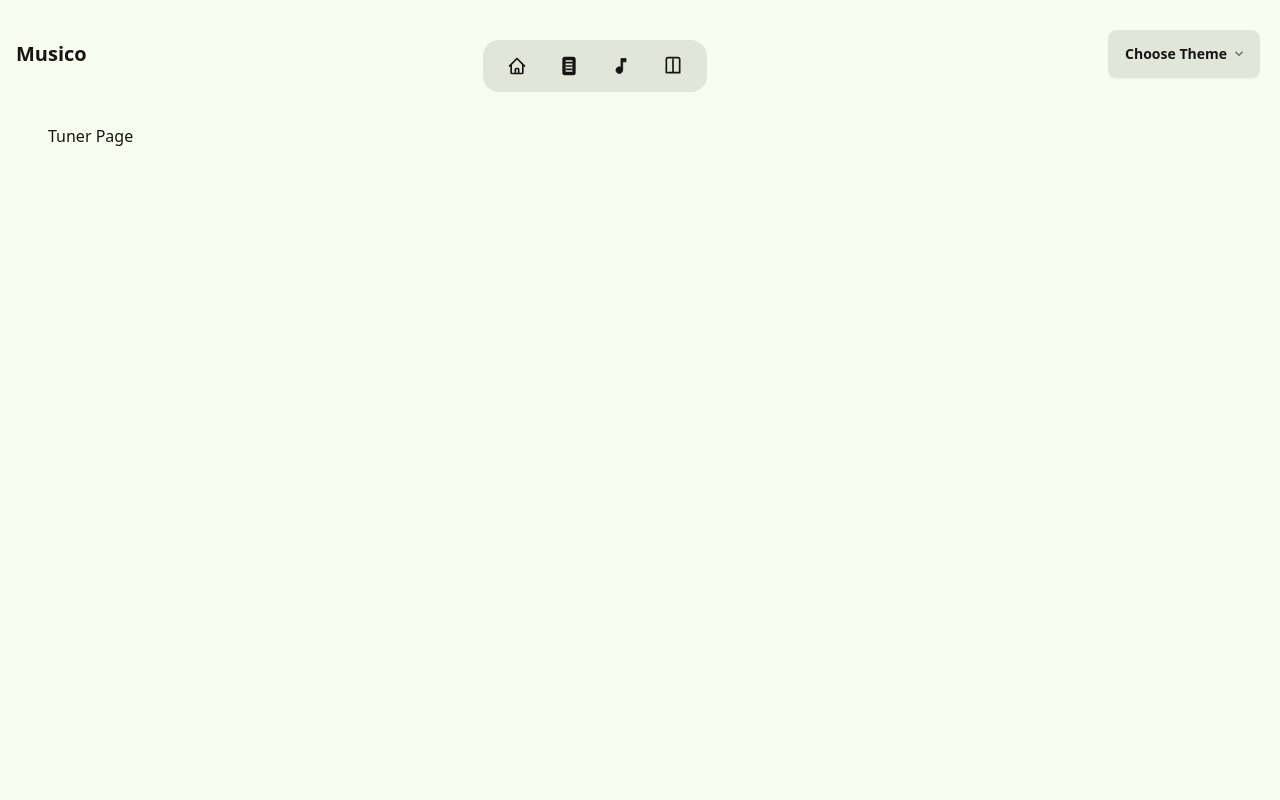
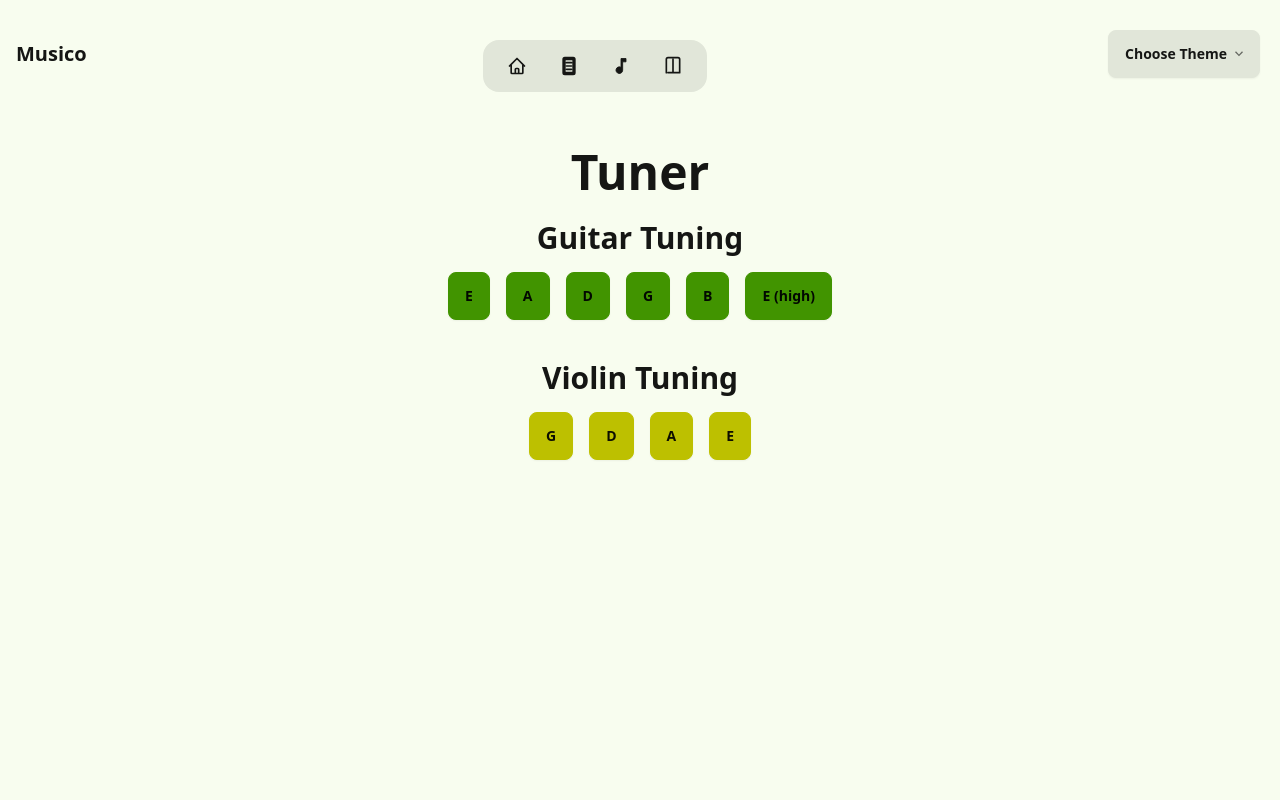
Before and after one commit to Newiq/Musico, a Next.js app in the folder client/musico/: page /tools/tuner in a window 1280 px wide. Shown: the top 800 px of the page. Built offline with nearby package versions, Linux system fonts and the light colour scheme.

Commit message:
add tuner, add tools nav in singel sheet

```diff
--- a/client/musico/app/singlesheet/page.tsx
+++ b/client/musico/app/singlesheet/page.tsx
@@ -4,6 +4,7 @@ import { fetchSheetById } from '../utils/api';
 import { Sheet } from '../interfaces/sheets';
 import PdfComp from '../PdfComp';
 import { pdfjs } from 'react-pdf';
+import ToolsNav from '@/components/ToolsNav';
 
 pdfjs.GlobalWorkerOptions.workerSrc = `//cdnjs.cloudflare.com/ajax/libs/pdf.js/${pdfjs.version}/pdf.worker.min.js`;
 
@@ -42,7 +43,11 @@ const pdfFilePath = `${process.env.NEXT_PUBLIC_API_URL}/files/${sheet.pdf}`;
 return (
 <div>
     <h1>{sheet.title}</h1>
-    <PdfComp pdfFile={pdfFilePath} />
+    <div className='flex'>
+        <ToolsNav />
+        <PdfComp pdfFile={pdfFilePath} />
+    </div>
+
 </div>
 );
 };
--- a/client/musico/app/tools/tuner/page.tsx
+++ b/client/musico/app/tools/tuner/page.tsx
@@ -1,9 +1,117 @@
-export default function MetronomePage() {
-return (
+'use client';
+import React from 'react';
+
+const guitarNotes = [
+  { note: 'E', frequency: 82.41 },
+  { note: 'A', frequency: 110 },
+  { note: 'D', frequency: 146.83 },
+  { note: 'G', frequency: 196 },
+  { note: 'B', frequency: 246.94 },
+  { note: 'E (high)', frequency: 329.63 },
+];
+
+const violinNotes = [
+  { note: 'G', frequency: 196 },
+  { note: 'D', frequency: 293.66 },
+  { note: 'A', frequency: 440 },
+  { note: 'E', frequency: 659.25 },
+];
+
+const playTone = (frequency: number) => {
+  const audioContext = new (window.AudioContext || (window as any).webkitAudioContext)();
+  const oscillator = audioContext.createOscillator();
+  const gainNode = audioContext.createGain();
+
+  oscillator.connect(gainNode);
+  gainNode.connect(audioContext.destination);
+
+  oscillator.frequency.value = frequency;
+  oscillator.type = 'sine';
+
+  gainNode.gain.setValueAtTime(1, audioContext.currentTime);
+  gainNode.gain.exponentialRampToValueAtTime(0.001, audioContext.currentTime + 1);
+
+  oscillator.start(audioContext.currentTime);
+  oscillator.stop(audioContext.currentTime + 1);
+};
+
+const playViolinTone = (frequency: number) => {
+    const audioContext = new (window.AudioContext || (window as any).webkitAudioContext)();
+
+    // 创建两个振荡器，叠加不同的波形和频率
+    const osc1 = audioContext.createOscillator();
+    const osc2 = audioContext.createOscillator();
+
+    // 创建增益节点，用于控制声音包络
+    const gainNode = audioContext.createGain();
+    const filter = audioContext.createBiquadFilter(); // 滤波器来柔化音色
+
+    // 连接节点
+    osc1.connect(gainNode);
+    osc2.connect(gainNode);
+    gainNode.connect(filter);
+    filter.connect(audioContext.destination);
+
+    // 设置两个振荡器的频率和类型
+    osc1.frequency.value = frequency; // 基本频率
+    osc1.type = 'sawtooth'; // 锯齿波，模拟更复杂的音色
+    osc2.frequency.value = frequency * 2; // 加倍的频率，模拟谐波
+    osc2.type = 'triangle'; // 三角波，增加温暖的音色
+
+    // 包络控制，模拟小提琴的音量变化
+    gainNode.gain.setValueAtTime(0, audioContext.currentTime);
+    gainNode.gain.linearRampToValueAtTime(0.8, audioContext.currentTime + 0.1); // 模拟小提琴的渐强音
+    gainNode.gain.exponentialRampToValueAtTime(0.001, audioContext.currentTime + 2); // 音量逐渐衰减
+
+    // 滤波器设置，柔化音色
+    filter.type = 'lowpass';
+    filter.frequency.setValueAtTime(2000, audioContext.currentTime); // 柔化高频音
+
+    // 启动振荡器
+    osc1.start(audioContext.currentTime);
+    osc2.start(audioContext.currentTime);
+
+    // 停止振荡器，持续2秒
+    osc1.stop(audioContext.currentTime + 2);
+    osc2.stop(audioContext.currentTime + 2);
+  };
+
+export default function TunerPage() {
+  return (
     <div className="min-h-screen">
-    <main className="container mx-auto p-4">
-        <h1>Tuner Page</h1>
-    </main>
+      <main className="container mx-auto p-4">
+        <h1 className="text-5xl font-bold mt-6 mb-6 w-full text-center">Tuner</h1>
+
+        <div className="text-center">
+          <h2 className="text-3xl font-bold mt-6 mb-4">Guitar Tuning</h2>
+          <div className="flex justify-center gap-4">
+            {guitarNotes.map((note) => (
+              <button
+                key={note.note}
+                onClick={() => playTone(note.frequency)}
+                className="btn btn-primary"
+              >
+                {note.note}
+              </button>
+            ))}
+          </div>
+        </div>
+
+        <div className="text-center mt-10">
+          <h2 className="text-3xl font-bold mt-6 mb-4">Violin Tuning</h2>
+          <div className="flex justify-center gap-4">
+            {violinNotes.map((note) => (
+              <button
+                key={note.note}
+                onClick={() => playViolinTone(note.frequency)}
+                className="btn btn-secondary"
+              >
+                {note.note}
+              </button>
+            ))}
+          </div>
+        </div>
+      </main>
     </div>
-);
+  );
 }
--- /dev/null
+++ b/client/musico/components/ToolsNav.tsx
@@ -0,0 +1,21 @@
+import Metronome from "./Metronome";
+
+function ToolsNav() {
+    return (
+<div className="drawer max-w-40 mt-5">
+  <input id="my-drawer" type="checkbox" className="drawer-toggle" />
+  <div className="drawer-content">
+    <label htmlFor="my-drawer" className="btn btn-primary drawer-button">Tools</label>
+  </div>
+  <div className="drawer-side">
+    <label htmlFor="my-drawer" aria-label="close sidebar" className="drawer-overlay"></label>
+    <ul className="menu bg-base-200 text-base-content min-h-full w-80 p-4">
+      <li><a><Metronome /></a></li>
+      <li><a>Highlight</a></li>
+    </ul>
+  </div>
+</div>
+    );
+}
+
+export default ToolsNav;
```
